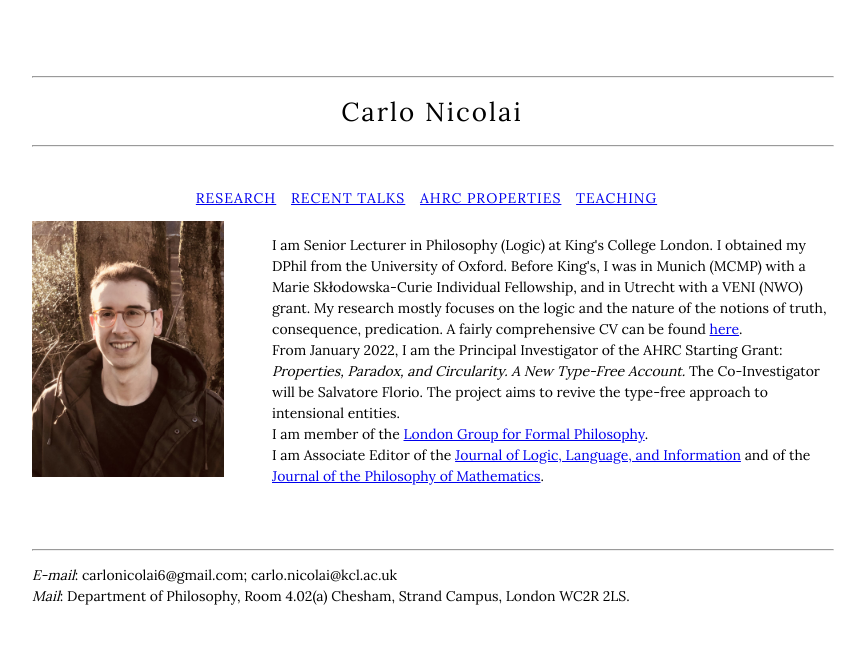
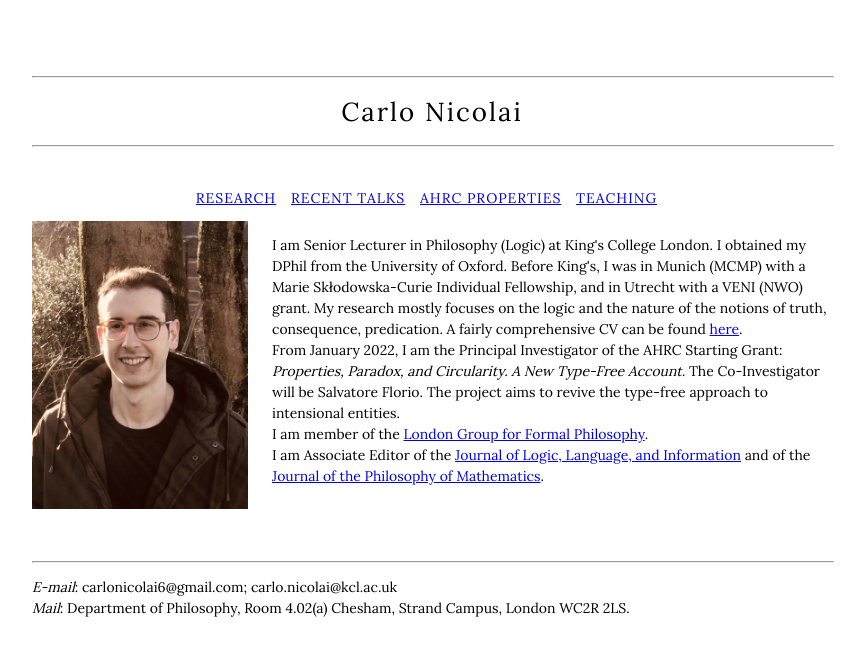
Before and after one commit to carlonicolai/carlonicolai.github.io, a plain HTML site: page index.html in a window 1280 px wide. Shown: the whole page, without its empty margins (208-1073 px from the left). Drawn offline with nearby package versions, Linux system fonts and the light colour scheme.

Commit message:
Update index.html

```diff
--- a/index.html
+++ b/index.html
@@ -134,7 +134,7 @@ li.a {
 
 <!--style="height:25%;width:25%"-->
 <div class="row">
-<div class="column2"><img src="Carlo_Hil2.jpg" alt="Carlo" style="height:80%;width:80%"></div>
+<div class="column2"><img src="Carlo_Hil2.jpg" alt="Carlo" style="height:90%;width:90%"></div>
 <div class="column1"><p class="line">
  I am Senior Lecturer in Philosophy (Logic) at King's College London.  I obtained my DPhil from the University of Oxford. Before King's, I was in Munich (MCMP) with a Marie Sk&#322odowska-Curie Individual Fellowship, and in Utrecht with a VENI (NWO) grant.  My research mostly focuses on the logic and the nature of the notions of truth, consequence, predication. A fairly comprehensive CV can be found <a href="https://www.dropbox.com/s/m720i0z2j19h5s0/CV%20Nicolai.pdf?dl=0">here</a>.<br>
 From January 2022, I am the Principal Investigator of the AHRC Starting Grant: <i>Properties, Paradox, and Circularity. A New Type-Free Account.</i> The Co-Investigator will be Salvatore Florio. The project aims to revive the type-free approach to intensional entities.
```
